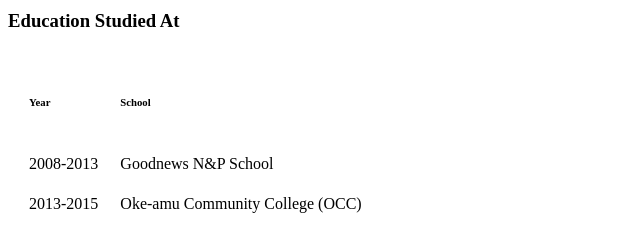
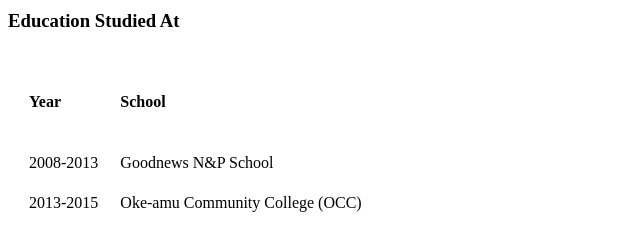
Before and after one commit to Adewale-Dam/DamCV, a plain HTML site: page index.html in a window 1280 px wide. Shown: the part 279-509 px from the top of the page, 0-640 px from the left. Drawn offline with Linux system fonts and the light colour scheme; files whose address does not match are found by name.

Commit message:
Fix HTML formatting and improve structure
Updated HTML structure and improved formatting.

```diff
--- a/index.html
+++ b/index.html
@@ -19,8 +19,8 @@
 <table cellspacing="20">
     <thead>
         <tr>
-           <td><h6>Year</h6></td>
-           <td><h6>School</h6></td>
+           <td><h4>Year</h4></td>
+           <td><h4>School</h4></td>
         </tr>
     </thead>
     <tbody>
```
